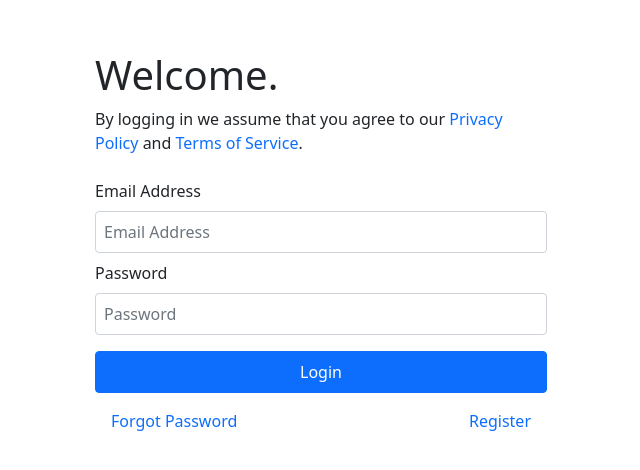
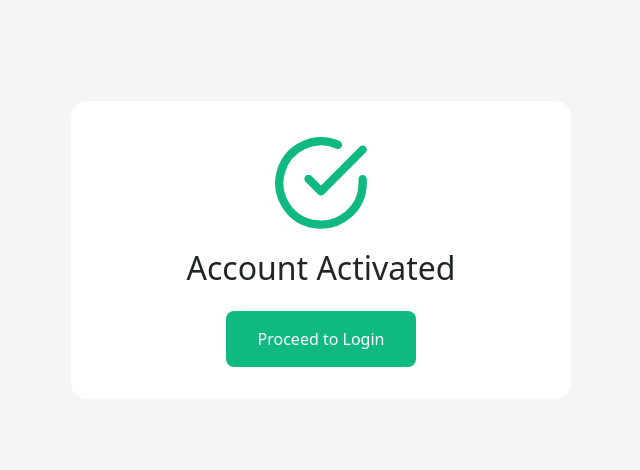
Before and after one commit to ND-Ice/e-ipcr-client, a React (Create React App) app: page /account-activated in a window 1280 px wide. Shown: the part 150-620 px from the top of the page, without its empty margins (319-959 px from the left). Built offline with nearby package versions, Linux system fonts and the light colour scheme.

Commit message:
preparing to be deployed on heroku

```diff
--- a/src/App.js
+++ b/src/App.js
@@ -6,6 +6,7 @@ import {
   PasswordRecoveryPage,
   ChangePassword,
   RegisterPage,
+  Activated,
 } from "./pages";
 
 import { ProtectedRoute } from "./components";
@@ -19,6 +20,7 @@ export default function App() {
         <ProtectedRoute path="/dashboard" component={DashBoard} />
         <Route path="/account-recovery" component={PasswordRecoveryPage} />
         <Route path="/change-password/:id" component={ChangePassword} />
+        <Route path="/account-activated" component={Activated} />
         <Route path="/" component={LoginPage} />
       </Switch>
     </>
--- /dev/null
+++ b/src/pages/Activated.js
@@ -0,0 +1,55 @@
+import React from "react";
+import styled from "styled-components";
+import { FiCheckCircle } from "react-icons/fi";
+
+export default function Activated({ history }) {
+  return (
+    <Container>
+      <Wrapper>
+        <IconContainer>
+          <FiCheckCircle className="icon-check" />
+        </IconContainer>
+        <h2>Account Activated</h2>
+
+        <Button onClick={() => history.push("/")}>Proceed to Login</Button>
+      </Wrapper>
+    </Container>
+  );
+}
+
+const Container = styled.div`
+  padding: 1rem;
+  display: grid;
+  place-items: center;
+  min-height: 100vh;
+  background: ${({ theme }) => theme.colors.secondary};
+`;
+
+const Wrapper = styled.div`
+  width: 100%;
+  max-width: 500px;
+  padding: 2rem;
+  display: grid;
+  place-items: center;
+  background: ${({ theme }) => theme.colors.white};
+  border-radius: 1rem;
+`;
+
+const IconContainer = styled.div`
+  margin-bottom: 1rem;
+  .icon-check {
+    width: 100px;
+    height: 100px;
+    color: ${({ theme }) => theme.colors.accent.emerald};
+  }
+`;
+
+const Button = styled.button`
+  border: 0;
+  outline: none;
+  padding: 1rem 2rem;
+  border-radius: 0.5rem;
+  margin-top: 1rem;
+  color: ${({ theme }) => theme.colors.white};
+  background: ${({ theme }) => theme.colors.accent.emerald};
+`;
--- a/src/pages/CreateEvaluationResponse.js
+++ b/src/pages/CreateEvaluationResponse.js
@@ -1,19 +1,24 @@
 import React, { useState } from "react";
-import { Alert, Button } from "react-bootstrap";
+import { Alert, Button, Modal } from "react-bootstrap";
 import { useSelector } from "react-redux";
 import styled from "styled-components";
+import { FiCheckCircle } from "react-icons/fi";
+
 import responseApi from "../api/response";
 
 import { CoreFunctions, SupportFunctions } from "../components/evaluation";
 import { getCreateEvaluation } from "../store/createEvaluation";
+import { getEvaluations } from "../store/evaluations";
 import { getUser } from "../store/user";
 
 export default function CreateEvaluationResponse({ match, history }) {
   const [errorMessage, setErrorMessage] = useState(null);
   const [successMessage, setSuccessMessage] = useState(null);
+  const [show, setShow] = useState(false);
 
   const id = match.params.id;
   const { currentUser } = useSelector(getUser);
+  const { preview } = useSelector(getEvaluations);
   const {
     coreFunctions,
     supportFunctions,
@@ -62,9 +67,36 @@ export default function CreateEvaluationResponse({ match, history }) {
             "Something went wrong. Please try again later."}
         </Alert>
       )}
-      <Button className="mt-2" onClick={handleSubmit}>
+      <Button className="mt-2" onClick={() => setShow(true)}>
         Submit
       </Button>
+
+      {/* submit confirmation */}
+      <Modal show={show} onHide={() => setShow(false)}>
+        <Modal.Header closeButton>
+          <Modal.Title>Confirmation</Modal.Title>
+        </Modal.Header>
+        <Modal.Body>
+          <Wrapper>
+            <FiCheckCircle className="check-icon" />
+            <span>
+              I{" "}
+              <strong>{`${currentUser?.name?.firstName} ${currentUser?.name?.lastName}`}</strong>{" "}
+              commit to deliver and agree to be rated on the attainment of the
+              following targets in accordance with the indicated measures for
+              the period January to December {preview?.targetYear}
+            </span>
+          </Wrapper>
+        </Modal.Body>
+        <Modal.Footer>
+          <Button variant="secondary" onClick={() => setShow(false)}>
+            Close
+          </Button>
+          <Button variant="primary" onClick={handleSubmit}>
+            Submit
+          </Button>
+        </Modal.Footer>
+      </Modal>
     </AppContainer>
   );
 }
@@ -72,3 +104,14 @@ export default function CreateEvaluationResponse({ match, history }) {
 const AppContainer = styled.section`
   padding: 1rem;
 `;
+
+const Wrapper = styled.div`
+  padding: 0.5rem;
+
+  .check-icon {
+    width: 30px;
+    height: 30px;
+    margin-right: 0.5rem;
+    color: ${({ theme }) => theme.colors.accent.emerald};
+  }
+`;
--- a/src/pages/index.js
+++ b/src/pages/index.js
@@ -9,3 +9,4 @@ export { default as CreateEvaluationResponse } from "./CreateEvaluationResponse"
 export { default as ChangePassword } from "./ChangePassword";
 export { default as Me } from "./Me";
 export { default as RegisterPage } from "./RegisterPage";
+export { default as Activated } from "./Activated";
```
